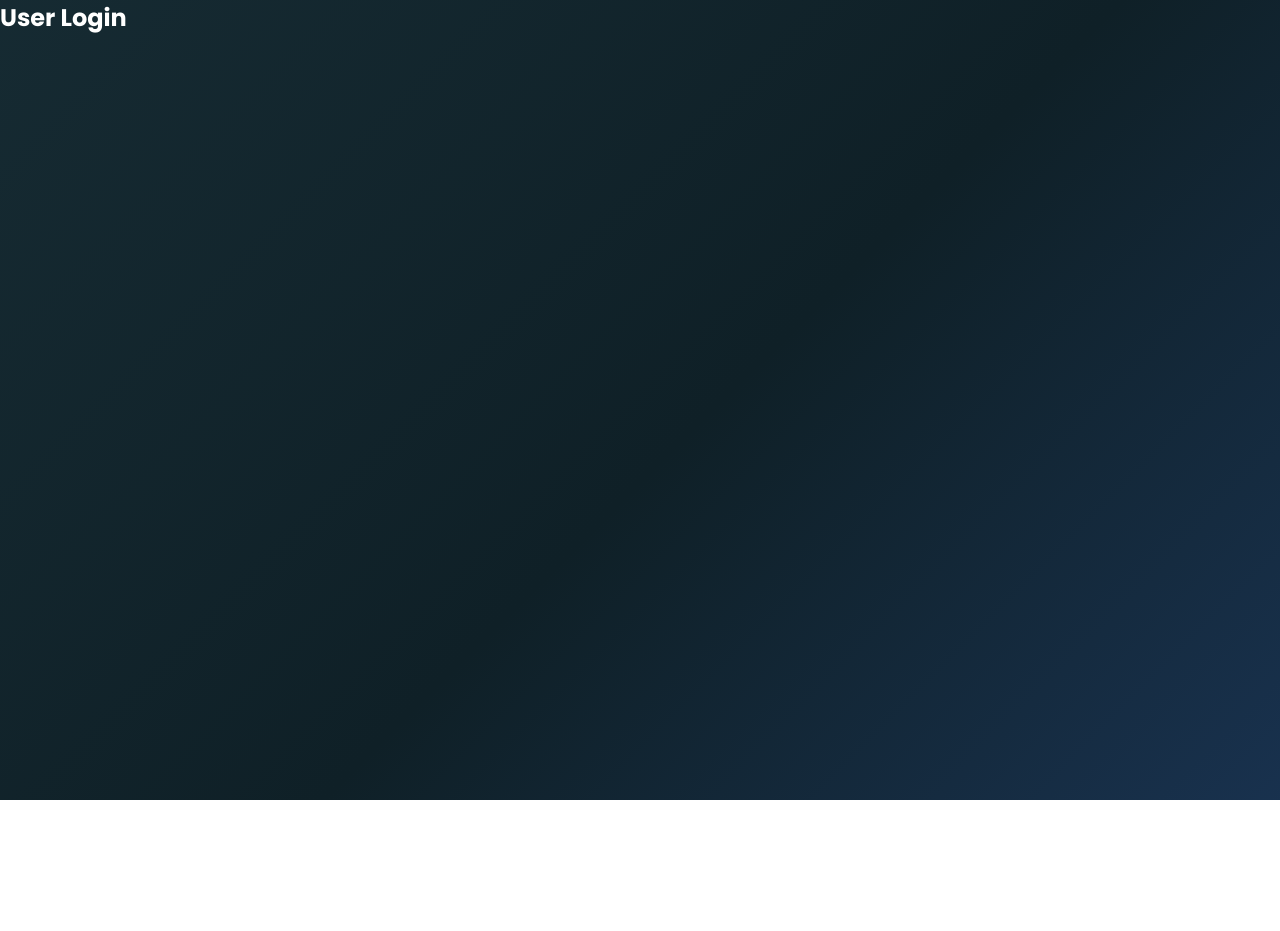
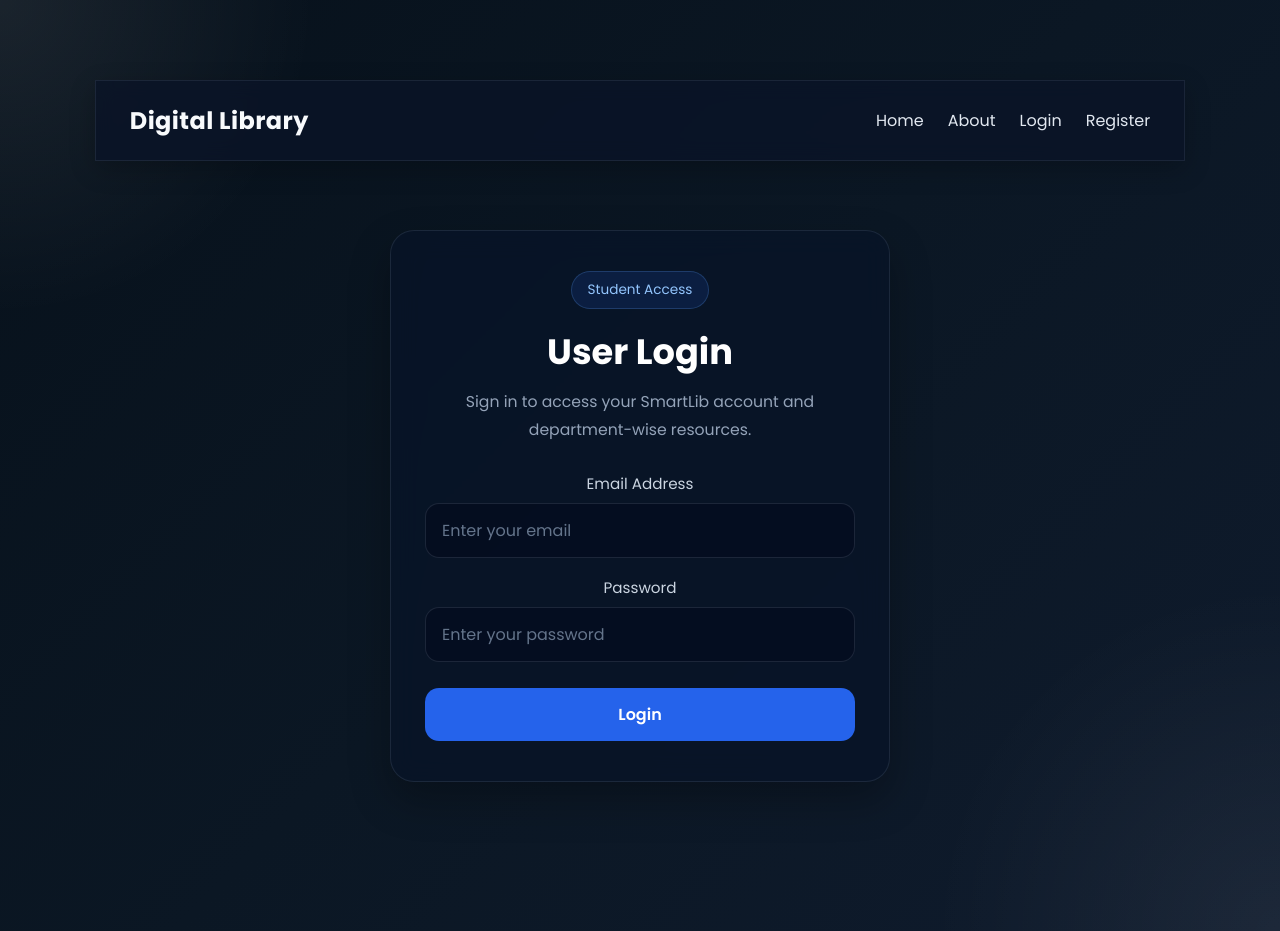
Before and after one commit to Dinesh18457/y25-react-sdp-app, a React (Vite) app: page /user-login in a window 1280 px wide. Before the commit the page ends 800 px from the top, so only its background shows below. Built offline with nearby package versions, Linux system fonts and the light colour scheme.

Commit message:
final project v1.0

```diff
--- a/src/pages/UserLogin.jsx
+++ b/src/pages/UserLogin.jsx
@@ -1,9 +1,87 @@
-import React from "react";
+import React, { useState } from "react";
+import { useNavigate } from "react-router-dom";
+import MainNavBar from "./MainNavBar";
+import "./style.css";
 
 function UserLogin() {
+  const navigate = useNavigate();
+
+  const [formData, setFormData] = useState({
+    email: "",
+    password: "",
+  });
+
+  const handleChange = (e) => {
+    const { name, value } = e.target;
+    setFormData((prev) => ({
+      ...prev,
+      [name]: value,
+    }));
+  };
+
+  const handleLogin = (e) => {
+    e.preventDefault();
+
+    const users = JSON.parse(localStorage.getItem("smartlib_users")) || [];
+
+    const matchedUser = users.find(
+      (user) =>
+        user.email === formData.email &&
+        user.password === formData.password
+    );
+
+    if (matchedUser) {
+      localStorage.setItem("loggedInUser", JSON.stringify(matchedUser));
+      alert("Login successful!");
+      navigate("/user");
+    } else {
+      alert("Invalid email or password.");
+    }
+  };
+
   return (
-    <div>
-      <h2>User Login</h2>
+    <div className="page-container smartlib-login-page">
+      <MainNavBar />
+
+      <div className="smartlib-login-wrapper">
+        <div className="smartlib-login-card">
+          <p className="smartlib-login-badge">Student Access</p>
+          <h2>User Login</h2>
+          <p className="smartlib-login-subtitle">
+            Sign in to access your SmartLib account and department-wise resources.
+          </p>
+
+          <form onSubmit={handleLogin} className="smartlib-login-form">
+            <div className="smartlib-input-wrap">
+              <label>Email Address</label>
+              <input
+                type="email"
+                name="email"
+                placeholder="Enter your email"
+                value={formData.email}
+                onChange={handleChange}
+                required
+              />
+            </div>
+
+            <div className="smartlib-input-wrap">
+              <label>Password</label>
+              <input
+                type="password"
+                name="password"
+                placeholder="Enter your password"
+                value={formData.password}
+                onChange={handleChange}
+                required
+              />
+            </div>
+
+            <button type="submit" className="smartlib-login-btn">
+              Login
+            </button>
+          </form>
+        </div>
+      </div>
     </div>
   );
 }
--- a/src/pages/style.css
+++ b/src/pages/style.css
@@ -1391,3 +1391,132 @@ header {
     justify-content: center;
   }
 }
+.smartlib-login-page {
+  min-height: 100vh;
+  background:
+    radial-gradient(circle at top left, rgba(255, 255, 255, 0.08), transparent 20%),
+    radial-gradient(circle at bottom right, rgba(255, 255, 255, 0.06), transparent 22%),
+    linear-gradient(135deg, #07111b, #0b1724, #0f1b2d);
+  color: #ffffff;
+}
+
+.smartlib-login-wrapper {
+  min-height: calc(100vh - 90px);
+  display: flex;
+  justify-content: center;
+  align-items: center;
+  padding: 40px 20px 60px;
+}
+
+.smartlib-login-card {
+  width: 100%;
+  max-width: 500px;
+  padding: 40px 34px;
+  border-radius: 24px;
+  background: rgba(8, 20, 40, 0.82);
+  border: 1px solid rgba(148, 163, 184, 0.14);
+  box-shadow: 0 18px 40px rgba(0, 0, 0, 0.28);
+  backdrop-filter: blur(14px);
+  animation: fadeUp 0.8s ease;
+}
+
+.smartlib-login-badge {
+  display: inline-block;
+  padding: 8px 16px;
+  margin-bottom: 16px;
+  border-radius: 999px;
+  background: rgba(37, 99, 235, 0.14);
+  border: 1px solid rgba(96, 165, 250, 0.22);
+  color: #93c5fd;
+  font-size: 0.85rem;
+  font-weight: 500;
+}
+
+.smartlib-login-card h2 {
+  font-size: 2.2rem;
+  margin-bottom: 10px;
+  color: #ffffff;
+}
+
+.smartlib-login-subtitle {
+  color: #94a3b8;
+  line-height: 1.8;
+  font-size: 0.98rem;
+  margin-bottom: 28px;
+}
+
+.smartlib-login-form {
+  display: flex;
+  flex-direction: column;
+  gap: 18px;
+}
+
+.smartlib-input-wrap {
+  display: flex;
+  flex-direction: column;
+}
+
+.smartlib-input-wrap label {
+  margin-bottom: 8px;
+  color: #cbd5e1;
+  font-size: 0.95rem;
+  font-weight: 500;
+}
+
+.smartlib-input-wrap input {
+  width: 100%;
+  padding: 14px 16px;
+  border-radius: 14px;
+  border: 1px solid rgba(148, 163, 184, 0.16);
+  background: rgba(2, 6, 23, 0.4);
+  color: #f8fafc;
+  outline: none;
+  font-size: 1rem;
+  transition: all 0.25s ease;
+}
+
+.smartlib-input-wrap input::placeholder {
+  color: #64748b;
+}
+
+.smartlib-input-wrap input:focus {
+  border-color: rgba(96, 165, 250, 0.55);
+  box-shadow: 0 0 0 3px rgba(96, 165, 250, 0.12);
+}
+
+.smartlib-login-btn {
+  margin-top: 8px;
+  width: 100%;
+  padding: 14px;
+  border: none;
+  border-radius: 14px;
+  background: #2563eb;
+  color: #ffffff;
+  font-size: 1rem;
+  font-weight: 600;
+  cursor: pointer;
+  transition: all 0.25s ease;
+}
+
+.smartlib-login-btn:hover {
+  background: #1d4ed8;
+  transform: translateY(-2px);
+}
+
+@media (max-width: 600px) {
+  .smartlib-login-wrapper {
+    padding: 25px 14px 40px;
+  }
+
+  .smartlib-login-card {
+    padding: 28px 20px;
+  }
+
+  .smartlib-login-card h2 {
+    font-size: 1.8rem;
+  }
+
+  .smartlib-login-subtitle {
+    font-size: 0.92rem;
+  }
+}
```
